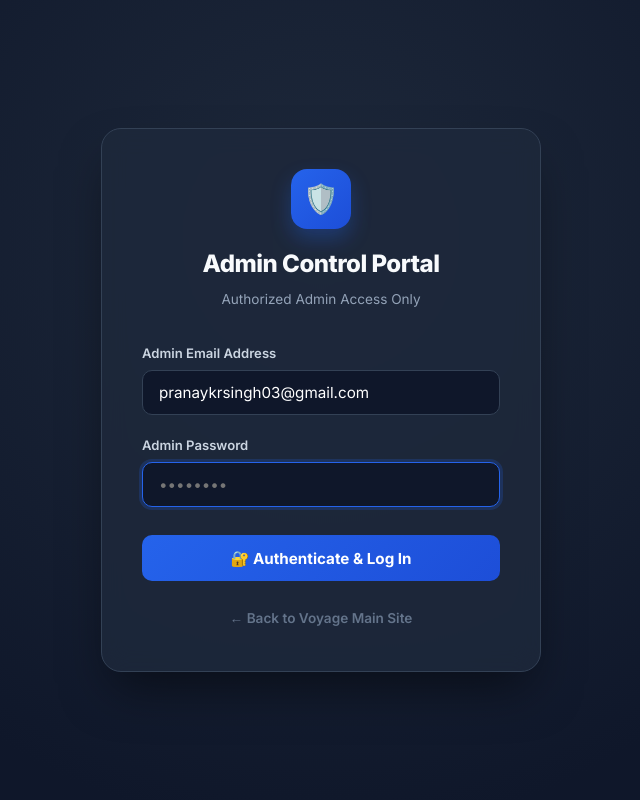
After one commit to pranaykumarsingh06/Mini-Project, a Flask app: page /admin/login in a window 1280 px wide. The commit adds this page. Shown: the whole page, without its empty margins (319-959 px from the left). Run offline with Flask 2, Linux system fonts and the light colour scheme.

Commit message:
Restrict Admin Panel login exclusively to pranaykrsingh03@gmail.com with password 12341234

```diff
--- a/app.py
+++ b/app.py
@@ -86,10 +86,12 @@ def init_db():
                 VALUES (?, ?, ?, ?, ?)
             ''', (name, email, pwd, country, phone))
 
-            # Update password for existing user to ensure password123 works
-            conn.execute('''
-                UPDATE users SET password = ? WHERE email = ?
-            ''', (pwd, email))
+            # Update password for existing user
+            if email == 'pranaykrsingh03@gmail.com':
+                admin_pwd_hash = hashlib.sha256('12341234'.encode()).hexdigest()
+                conn.execute('UPDATE users SET password = ? WHERE email = ?', (admin_pwd_hash, email))
+            else:
+                conn.execute('UPDATE users SET password = ? WHERE email = ?', (pwd, email))
 
         # Seed default trips if empty
         trip_count = conn.execute('SELECT COUNT(*) FROM trips').fetchone()[0]
@@ -384,9 +386,54 @@ def check_email():
 
 # ===== ADMIN PANEL ROUTES =====
 
+ADMIN_EMAIL = 'pranaykrsingh03@gmail.com'
+ADMIN_PASSWORD = '12341234'
+
+def is_admin_authenticated():
+    """Check if current session is authenticated as Admin (pranaykrsingh03@gmail.com)."""
+    return session.get('is_admin') is True and session.get('admin_email') == ADMIN_EMAIL
+
+
+@app.route('/admin/login', methods=['GET', 'POST'])
+def admin_login():
+    """Admin login page - restricts access exclusively to pranaykrsingh03@gmail.com & 12341234."""
+    if session.get('is_admin') and session.get('admin_email') == ADMIN_EMAIL:
+        return redirect(url_for('admin_panel'))
+
+    if request.method == 'POST':
+        email = request.form.get('email', '').strip().lower()
+        password = request.form.get('password', '')
+
+        if email == ADMIN_EMAIL and password == ADMIN_PASSWORD:
+            session['is_admin'] = True
+            session['admin_email'] = ADMIN_EMAIL
+            session['user_id'] = 1
+            session['user_name'] = 'Pranay Kumar'
+            flash('Welcome to VOYAGE Admin Portal!', 'success')
+            return redirect(url_for('admin_panel'))
+        else:
+            flash('Access Denied: Invalid credentials. Only pranaykrsingh03@gmail.com can log into the Admin Control Panel.', 'error')
+            return render_template('admin_login.html')
+
+    return render_template('admin_login.html')
+
+
+@app.route('/admin/logout')
+def admin_logout():
+    """Log out of Admin Panel."""
+    session.pop('is_admin', None)
+    session.pop('admin_email', None)
+    flash('You have been logged out of the Admin Portal.', 'success')
+    return redirect(url_for('admin_login'))
+
+
 @app.route('/admin')
 def admin_panel():
     """Render the Admin Panel dashboard."""
+    if not is_admin_authenticated():
+        flash('Please log in with admin credentials (pranaykrsingh03@gmail.com) to access the Admin Panel.', 'error')
+        return redirect(url_for('admin_login'))
+
     conn = get_db()
 
     users = conn.execute('SELECT * FROM users ORDER BY id DESC').fetchall()
@@ -419,6 +466,10 @@ def admin_panel():
 @app.route('/admin/user/add', methods=['POST'])
 def admin_add_user():
     """Add new user from admin panel."""
+    if not is_admin_authenticated():
+        flash('Unauthorized action.', 'error')
+        return redirect(url_for('admin_login'))
+
     full_name = request.form.get('full_name', '').strip()
     email = request.form.get('email', '').strip()
     password = request.form.get('password', 'password123')
@@ -449,6 +500,10 @@ def admin_add_user():
 @app.route('/admin/user/edit/<int:user_id>', methods=['POST'])
 def admin_edit_user(user_id):
     """Edit existing user details from admin panel."""
+    if not is_admin_authenticated():
+        flash('Unauthorized action.', 'error')
+        return redirect(url_for('admin_login'))
+
     full_name = request.form.get('full_name', '').strip()
     email = request.form.get('email', '').strip()
     country = request.form.get('country', '').strip()
@@ -472,6 +527,10 @@ def admin_edit_user(user_id):
 @app.route('/admin/user/delete/<int:user_id>', methods=['POST'])
 def admin_delete_user(user_id):
     """Delete user from admin panel."""
+    if not is_admin_authenticated():
+        flash('Unauthorized action.', 'error')
+        return redirect(url_for('admin_login'))
+
     try:
         conn = get_db()
         conn.execute('DELETE FROM users WHERE id = ?', (user_id,))
@@ -487,6 +546,10 @@ def admin_delete_user(user_id):
 @app.route('/admin/trip/add', methods=['POST'])
 def admin_add_trip():
     """Add new trip from admin panel."""
+    if not is_admin_authenticated():
+        flash('Unauthorized action.', 'error')
+        return redirect(url_for('admin_login'))
+
     user_name = request.form.get('user_name', 'Traveler').strip()
     destination = request.form.get('destination', '').strip()
     budget = request.form.get('budget', 25000)
@@ -515,6 +578,10 @@ def admin_add_trip():
 @app.route('/admin/trip/delete/<int:trip_id>', methods=['POST'])
 def admin_delete_trip(trip_id):
     """Delete trip record from admin panel."""
+    if not is_admin_authenticated():
+        flash('Unauthorized action.', 'error')
+        return redirect(url_for('admin_login'))
+
     try:
         conn = get_db()
         conn.execute('DELETE FROM trips WHERE id = ?', (trip_id,))
@@ -530,6 +597,9 @@ def admin_delete_trip(trip_id):
 @app.route('/admin/api/stats')
 def admin_api_stats():
     """API endpoint returning admin dashboard stats as JSON."""
+    if not is_admin_authenticated():
+        return jsonify({'error': 'Unauthorized'}), 401
+
     conn = get_db()
     users_count = conn.execute('SELECT COUNT(*) FROM users').fetchone()[0]
     trips_count = conn.execute('SELECT COUNT(*) FROM trips').fetchone()[0]
--- a/templates/admin.html
+++ b/templates/admin.html
@@ -353,6 +353,9 @@
             <a href="{{ url_for('dashboard') }}" class="btn-admin btn-admin-outline">
                 ← Exit to Website
             </a>
+            <a href="{{ url_for('admin_logout') }}" class="btn-admin btn-admin-danger" style="font-size:0.82rem;">
+                🔒 Admin Logout
+            </a>
         </div>
     </header>
 
--- /dev/null
+++ b/templates/admin_login.html
@@ -0,0 +1,192 @@
+<!DOCTYPE html>
+<html lang="en">
+<head>
+    <meta charset="UTF-8">
+    <meta name="viewport" content="width=device-width, initial-scale=1.0">
+    <title>Admin Portal Login — VOYAGE</title>
+    <link rel="stylesheet" href="{{ url_for('static', filename='css/style.css') }}">
+    <link href="https://fonts.googleapis.com/css2?family=Inter:wght@300;400;500;600;700;800&display=swap" rel="stylesheet">
+    <style>
+        body {
+            margin: 0;
+            padding: 0;
+            font-family: 'Inter', sans-serif;
+            background: #0F172A;
+            color: #F8FAFC;
+            min-height: 100vh;
+            display: flex;
+            align-items: center;
+            justify-content: center;
+            background-image: radial-gradient(circle at 50% 30%, #1E293B 0%, #0F172A 70%);
+        }
+
+        .admin-login-card {
+            background: rgba(30, 41, 59, 0.85);
+            backdrop-filter: blur(12px);
+            border: 1px solid #334155;
+            border-radius: 20px;
+            width: 100%;
+            max-width: 440px;
+            padding: 2.5rem;
+            box-shadow: 0 25px 50px -12px rgba(0, 0, 0, 0.5);
+        }
+
+        .admin-brand-header {
+            text-align: center;
+            margin-bottom: 2rem;
+        }
+
+        .admin-icon-shield {
+            width: 60px;
+            height: 60px;
+            border-radius: 16px;
+            background: linear-gradient(135deg, #2563EB, #1D4ED8);
+            display: inline-flex;
+            align-items: center;
+            justify-content: center;
+            font-size: 1.8rem;
+            margin-bottom: 1rem;
+            box-shadow: 0 10px 20px rgba(37, 99, 235, 0.3);
+        }
+
+        .admin-brand-header h1 {
+            font-size: 1.5rem;
+            font-weight: 800;
+            margin: 0 0 6px 0;
+            letter-spacing: -0.5px;
+        }
+
+        .admin-brand-header p {
+            font-size: 0.85rem;
+            color: #94A3B8;
+            margin: 0;
+        }
+
+        .form-group-admin {
+            margin-bottom: 1.25rem;
+        }
+
+        .form-group-admin label {
+            display: block;
+            font-size: 0.82rem;
+            font-weight: 600;
+            color: #CBD5E1;
+            margin-bottom: 6px;
+        }
+
+        .form-input-admin {
+            width: 100%;
+            padding: 0.75rem 1rem;
+            background: #0F172A;
+            border: 1.5px solid #334155;
+            border-radius: 10px;
+            color: white;
+            font-family: inherit;
+            font-size: 0.95rem;
+            box-sizing: border-box;
+            outline: none;
+            transition: all 0.2s;
+        }
+
+        .form-input-admin:focus {
+            border-color: #2563EB;
+            box-shadow: 0 0 0 3px rgba(37, 99, 235, 0.2);
+        }
+
+        .btn-admin-submit {
+            width: 100%;
+            padding: 0.85rem;
+            background: linear-gradient(135deg, #2563EB, #1D4ED8);
+            color: white;
+            border: none;
+            border-radius: 10px;
+            font-family: inherit;
+            font-size: 0.95rem;
+            font-weight: 700;
+            cursor: pointer;
+            transition: all 0.2s;
+            margin-top: 0.5rem;
+        }
+
+        .btn-admin-submit:hover {
+            transform: translateY(-1px);
+            box-shadow: 0 10px 20px rgba(37, 99, 235, 0.3);
+        }
+
+        .flash-msg-admin {
+            padding: 0.85rem 1rem;
+            border-radius: 10px;
+            margin-bottom: 1.25rem;
+            font-size: 0.85rem;
+            font-weight: 600;
+            text-align: center;
+        }
+        .flash-error {
+            background: rgba(220, 38, 38, 0.2);
+            color: #FCA5A5;
+            border: 1px solid rgba(220, 38, 38, 0.4);
+        }
+        .flash-success {
+            background: rgba(22, 101, 52, 0.2);
+            color: #86EFAC;
+            border: 1px solid rgba(22, 101, 52, 0.4);
+        }
+
+        .back-link {
+            text-align: center;
+            margin-top: 1.5rem;
+        }
+        .back-link a {
+            color: #64748B;
+            text-decoration: none;
+            font-size: 0.85rem;
+            font-weight: 600;
+            transition: color 0.2s;
+        }
+        .back-link a:hover {
+            color: #94A3B8;
+        }
+    </style>
+</head>
+<body>
+
+    <div class="admin-login-card">
+        <div class="admin-brand-header">
+            <div class="admin-icon-shield">🛡️</div>
+            <h1>Admin Control Portal</h1>
+            <p>Authorized Admin Access Only</p>
+        </div>
+
+        {% with messages = get_flashed_messages(with_categories=true) %}
+            {% if messages %}
+                {% for category, message in messages %}
+                    <div class="flash-msg-admin {% if category == 'error' %}flash-error{% else %}flash-success{% endif %}">
+                        {{ message }}
+                    </div>
+                {% endfor %}
+            {% endif %}
+        {% endwith %}
+
+        <form action="{{ url_for('admin_login') }}" method="POST">
+            <div class="form-group-admin">
+                <label for="email">Admin Email Address</label>
+                <input type="email" id="email" name="email" class="form-input-admin" placeholder="pranaykrsingh03@gmail.com" required value="pranaykrsingh03@gmail.com">
+            </div>
+
+            <div class="form-group-admin">
+                <label for="password">Admin Password</label>
+                <input type="password" id="password" name="password" class="form-input-admin" placeholder="••••••••" required autofocus>
+            </div>
+
+            <button type="submit" class="btn-admin-submit">
+                🔐 Authenticate & Log In
+            </button>
+        </form>
+
+        <div class="back-link">
+            <a href="{{ url_for('dashboard') }}">← Back to Voyage Main Site</a>
+        </div>
+    </div>
+
+</body>
+</html>
```
Also changed, not shown: voyage.db.
